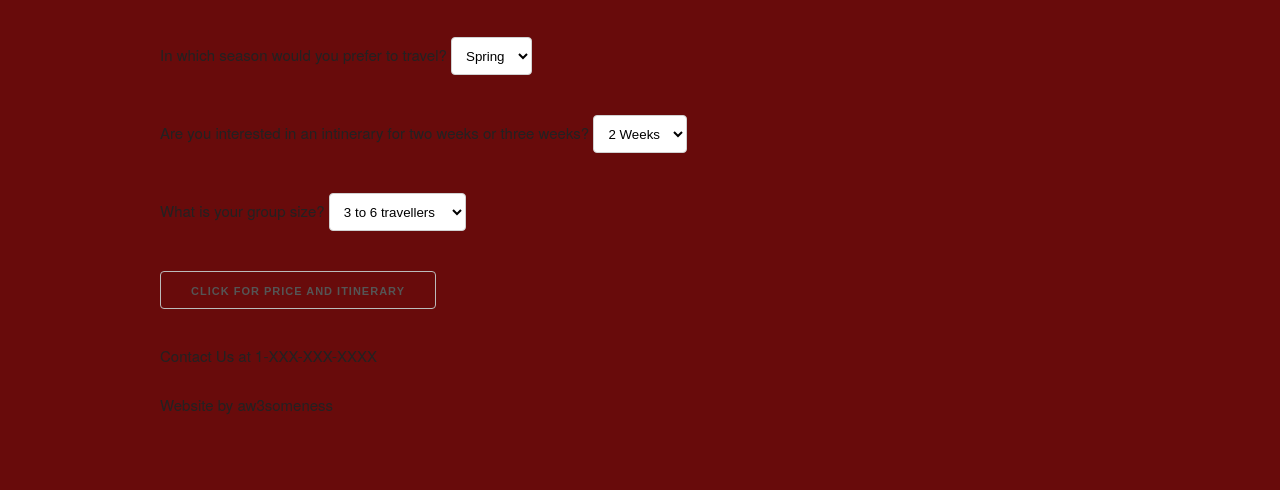
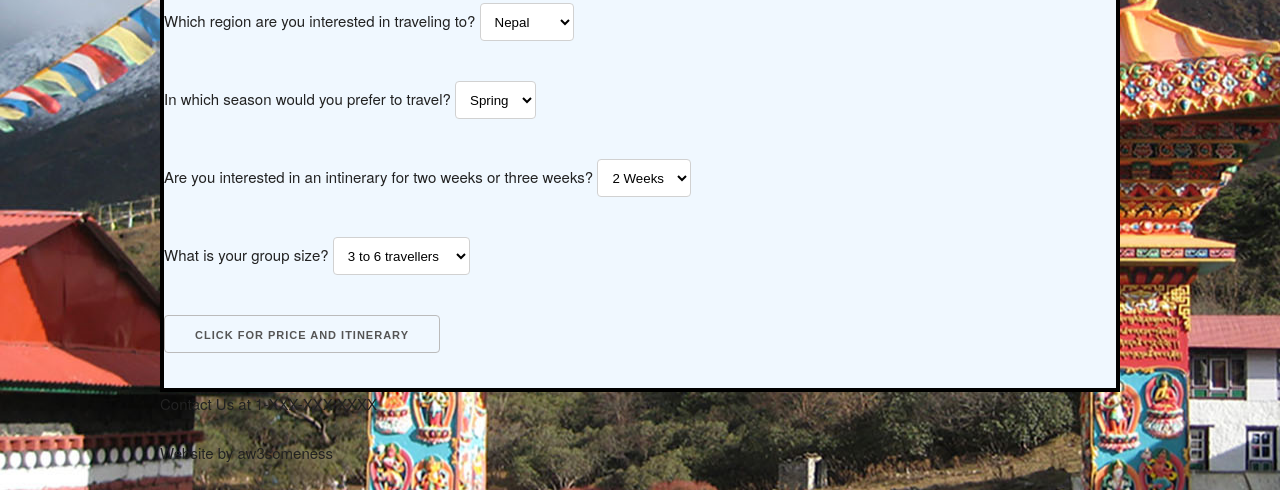
Before and after one commit to SiberianHamster/Final-Project, a plain HTML site: page html/activities.html in a window 1280 px wide. Shown: the part 317-807 px from the top of the page. Drawn offline with nearby package versions, Linux system fonts and the light colour scheme.

Commit message:
push three files

```diff
--- a/css/style.css
+++ b/css/style.css
@@ -99,4 +99,6 @@ a:visited {
   margin-top: 40px;
   position: relative;
   border: 4px solid black;
+  background: #f0f8ff;
+  /*opacity: .5;*/
 }
--- a/html/activities.html
+++ b/html/activities.html
@@ -12,6 +12,7 @@
       <meta name="viewport" content="width=device-width, initial-scale=1">
     </head>
     <body>
+      <div class="background">
      <div class="container">
      <header class="header twelve columns">
       <img class="two columns logo"src="../imgs/Nepal/elephantlogo.jpg"/>
@@ -26,6 +27,8 @@
         <a class="three columns"href="../index.html">Home</a>
       </nav>
      </section>
+
+     <section class="tripPlanner twelve columns">
       <h2> Trip Specifics </h2>
         <input type="text" id="inName" placeholder="Enter your name">
         <input type="text" id="inEmail" placeholder="Enter your email address">
@@ -57,14 +60,15 @@
         <button id="submit_btn">Click for Price and Itinerary</button>
         <div id="download_btn"></div>
         <p class="price"></div>
+     </section>
       <footer>
        <div class="container">
         <p>Contact Us at 1-XXX-XXX-XXXX</p>
         <p>Website by aw3someness</p>
       </footer>
-
       <script src="http://ajax.googleapis.com/ajax/libs/jquery/1.10.2/jquery.min.js"></script>
       <script>window.jQuery || document.write('<script src="js/vendor/jquery-1.10.2.min.js"><\/script>')</script>
       <script src="../js/activities.js" type="text/javascript"></script>
+      </div>
     </body>
   </html>
--- a/js/about.js
+++ b/js/about.js
@@ -0,0 +1,3 @@
+document.getElementById("aboutCountry").addEventListener("click", function(){
+  this.className += "doAnimation";
+});
```
